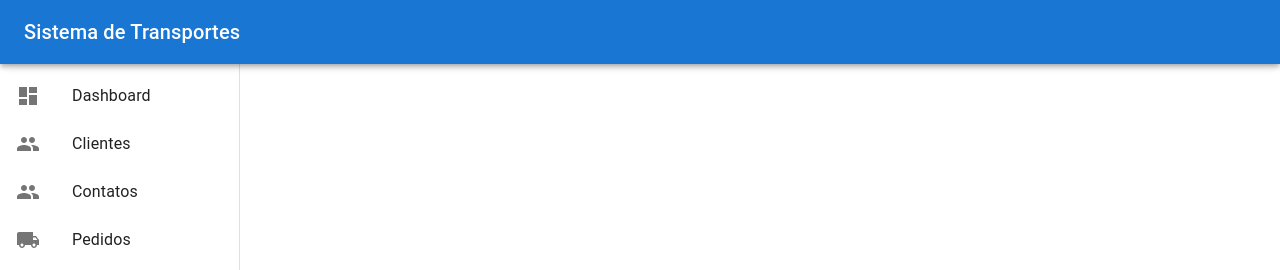
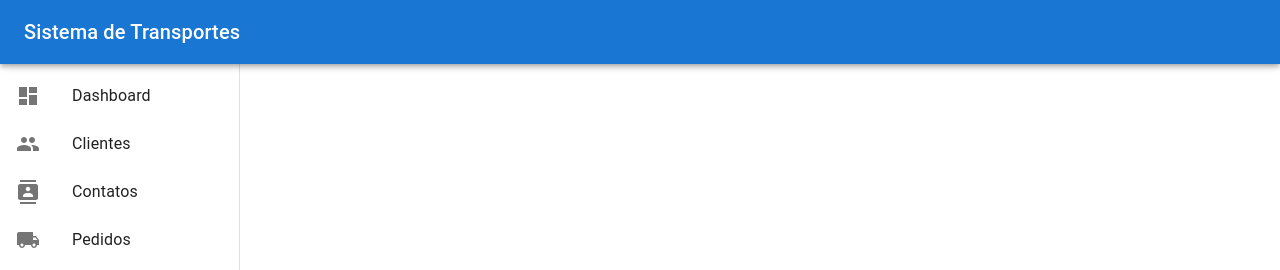
Before and after one commit to andreitoledo/Transportadora, a React (Vite) app in the folder transportadora-frontend/: page /pedidos in a window 1280 px wide. Shown: the top 270 px of the page. Built offline with nearby package versions, Linux system fonts and the light colour scheme; no server answers; sample sign-in values are in the browser's storage.

Commit message:
Ajuste nos icones dos menus

```diff
--- a/transportadora-frontend/src/components/Layout/Drawer.tsx
+++ b/transportadora-frontend/src/components/Layout/Drawer.tsx
@@ -1,7 +1,7 @@
 // src/components/Layout/Drawer.tsx
 
 import { Drawer, List, ListItemButton, ListItemIcon, ListItemText, Toolbar } from '@mui/material';
-import { Dashboard, People, LocalShipping } from '@mui/icons-material';
+import { Dashboard, People, LocalShipping, Contacts } from '@mui/icons-material';
 import { useNavigate } from 'react-router-dom';
 
 export default function DrawerComponent() {
@@ -12,7 +12,7 @@ export default function DrawerComponent() {
   const menuItems = [
     { text: 'Dashboard', icon: <Dashboard />, path: '/dashboard' },
     { text: 'Clientes', icon: <People />, path: '/clientes' },
-    { text: 'Contatos', icon: <People />, path: '/contatos' },
+    { text: 'Contatos', icon: <Contacts />, path: '/contatos' }, // <- Novo item de menu
     { text: 'Pedidos', icon: <LocalShipping />, path: '/pedidos' },
   ];
 
```
